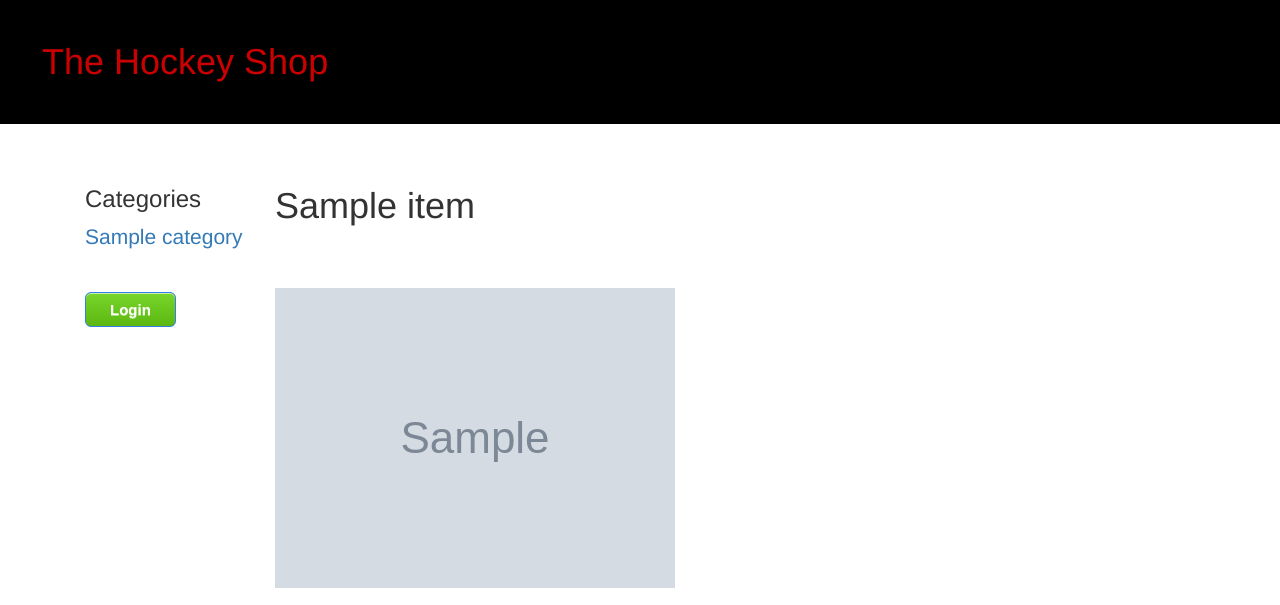
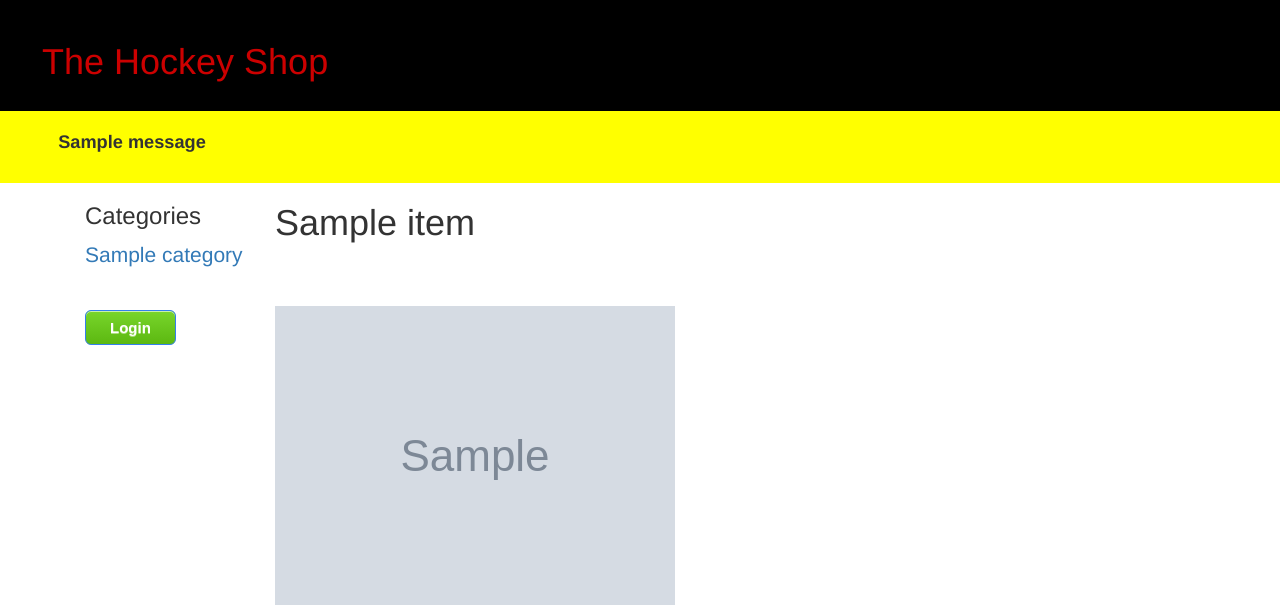
Before and after one commit to cacrookes/udacity-fsd-proj3, a Flask app: page /catalog/1/1/ in a window 1280 px wide. Shown: the top 605 px of the page. Run offline with Flask 2, Linux system fonts and the light colour scheme; tables that the repository leaves empty hold one stand-in row (values such as "Sample post"); grey boxes marked "Sample" are stand-in pictures; one stand-in notice (Sample message) is shown; some libraries are stand-ins or nearby versions.

Commit message:
Adding login page styling and message flashing

```diff
--- a/application.py
+++ b/application.py
@@ -155,8 +155,7 @@ def gconnect():
     output += '<img src="'
     output += login_session['picture']
     output += ' " style = "width: 300px; height: 300px;border-radius: 150px;-webkit-border-radius: 150px;-moz-border-radius: 150px;"> '
-    flash("you are now logged in as %s" % login_session['username'])
-    print "done!"
+    flash("You are now logged in as %s" % login_session['username'])
     return output
 
 # DISCONNECT - Revoke a current user's token and reset their login_session
@@ -181,9 +180,8 @@ def gdisconnect():
         del login_session['email']
         del login_session['picture']
 
-        response = make_response(json.dumps('Successfully disconnected.'), 200)
-        response.headers['Content-Type'] = 'application/json'
-        return response
+        flash("You have been successfully disconnected.")
+        return redirect("/")
     else:
         # For whatever reason, the given token was invalid.
         response = make_response(json.dumps('Failed to revoke token for given user.', 400))
@@ -243,6 +241,7 @@ def newItem():
 
         session.add(newItem)
         session.commit()
+        flash("Succesfully added %s" % newItem.name)
         return redirect(url_for('mainPage'))
     else:
         categories = session.query(Category).all()
@@ -285,6 +284,7 @@ def editItem(item_id):
 
         session.add(editedItem)
         session.commit()
+        flash("Successfully updated %s" % editedItem.name)
         return redirect(url_for('showItem', category_name=editedItem.category.name, item_id=item_id))
     else:
         categories = session.query(Category).all()
@@ -303,6 +303,7 @@ def deleteItem(item_id):
             os.remove(os.path.join('uploads/', itemToDelete.image))
         session.delete(itemToDelete)
         session.commit()
+        flash("Successfully delete %s" % itemToDelete.name)
         return redirect(url_for('mainPage'))
     else:
         return render_template('deleteItem.html', item=itemToDelete)
--- a/static/styles/styles.css
+++ b/static/styles/styles.css
@@ -90,6 +90,17 @@ a.button:active {
   color: #CC0000;
 }
 
+.flash{
+  background-color: yellow;
+  margin-top: -3em;
+  padding: 1em;
+  font-size: 1.3em;
+}
+
+.flash ul{
+  list-style: none;
+}
+
 #maincontent{
   overflow: auto;
   padding-bottom: 6em;
@@ -176,3 +187,8 @@ article.item-preview .item-details h3{
   float: left;
   margin-top: 3px;
 }
+
+#loginPage{
+  font-size: 1.5em;
+  text-align: center;
+}
--- a/templates/master.html
+++ b/templates/master.html
@@ -12,6 +12,19 @@
       <header id="banner">
         <h1 role='banner'><a href="{{ url_for('mainPage') }}">The Hockey Shop</a></h1>
       </header>
+
+        {% with messages = get_flashed_messages() %}
+          {% if messages %}
+          <div class="flash">
+            <ul>
+              {% for message in messages %}
+                <li> <strong> {{ message }} </strong> </li>
+              {% endfor %}
+            </ul>
+          </div>
+          {% endif %}
+        {% endwith %}
+
       <div id="maincontent" class="container">
 
           {% block content %}
```
Also changed, not shown: templates/login.html (+4 -3 lines).
